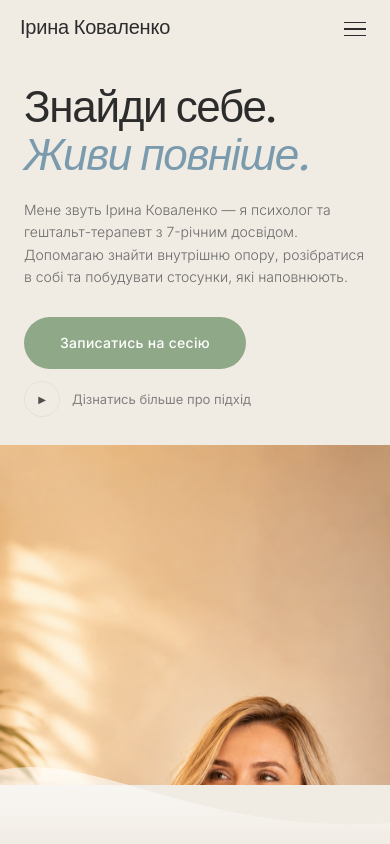
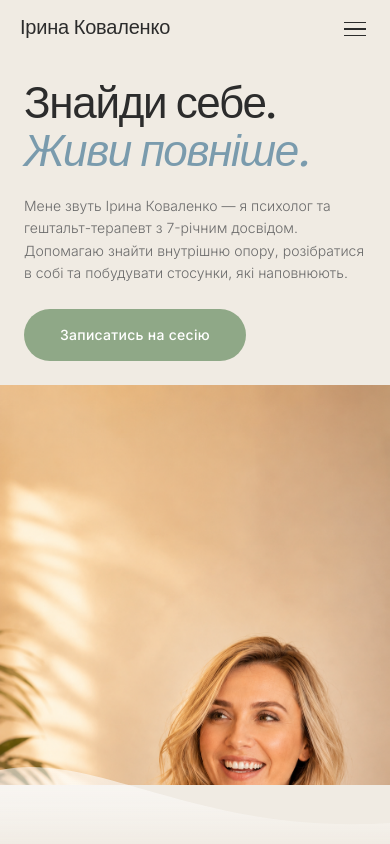
Before and after one commit to danylonahorniuk/psychologist-landing, a Next.js app: page / in a window 390 px wide. Shown: the top 844 px of the page. Built offline with nearby package versions, Linux system fonts and the light colour scheme.

Commit message:
fix: mobile hero - inline style tag forces bg hidden, photo 400px, !important on secondary CTA

```diff
--- a/app/globals.css
+++ b/app/globals.css
@@ -283,12 +283,12 @@ body {
 @media (max-width: 900px) {
   .hero-grid { grid-template-columns: 1fr; min-height: auto; }
   .hero-photo-col { display: none; }
-  .hero-text-col { padding: 80px 24px 28px !important; }
+  .hero-text-col { padding: 76px 24px 24px !important; }
   .hero-cta-row { flex-direction: column; align-items: flex-start; gap: 12px; }
   .hero-bg-wrap { display: none !important; }
-  .hero-mobile-photo { display: block; position: relative; height: 340px; }
-  .hero-secondary-cta { display: none; }
-  .hero-description { font-size: 14px !important; line-height: 1.6 !important; margin-bottom: 28px !important; }
+  .hero-mobile-photo { display: block; position: relative; height: 400px; }
+  .hero-secondary-cta { display: none !important; }
+  .hero-description { font-size: 14px !important; line-height: 1.6 !important; margin-bottom: 24px !important; }
 }
 
 /* Section padding */
--- a/components/Hero.tsx
+++ b/components/Hero.tsx
@@ -9,6 +9,13 @@ export default function Hero() {
       id="hero"
       style={{ minHeight: "100vh", position: "relative", background: "var(--bg-warm)", overflow: "hidden" }}
     >
+      <style>{`
+        @media (max-width: 900px) {
+          .hero-bg-wrap { display: none !important; }
+          .hero-secondary-cta { display: none !important; }
+          .hero-mobile-photo { display: block !important; }
+        }
+      `}</style>
       {/* Desktop: full-bleed background photo */}
       <div className="hero-bg-wrap" style={{ position: "absolute", inset: 0, zIndex: 0 }}>
         <Image
```
